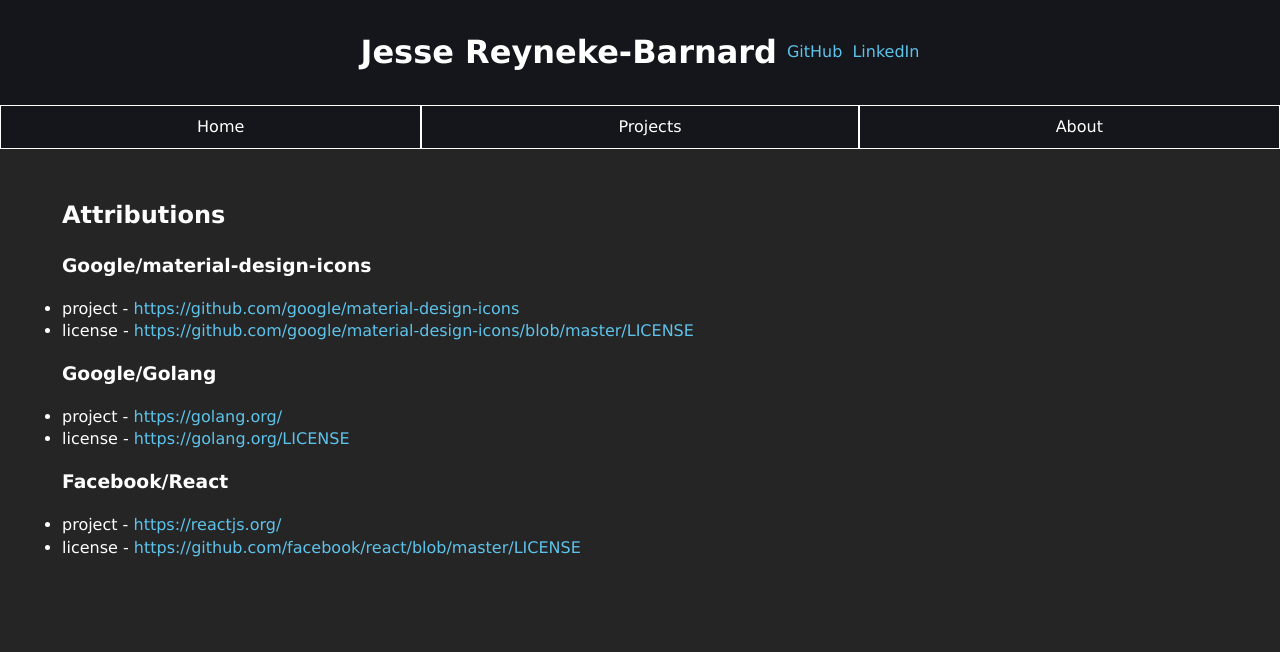
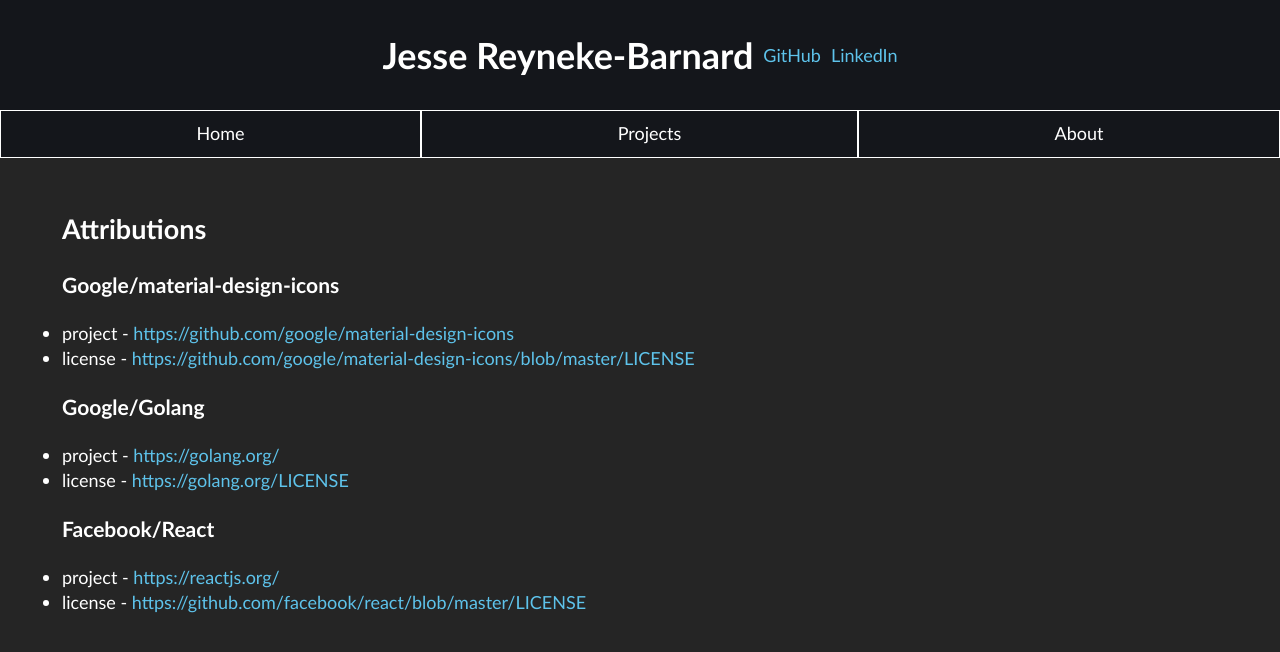
Before and after one commit to jesse-rb/portfolio, a React (Create React App) app in the folder React/: page /about in a window 1280 px wide. Shown: the top 652 px of the page. Built offline with nearby package versions, Linux system fonts and the light colour scheme.

Commit message:
Add small styling changes

```diff
--- a/React/src/App.css
+++ b/React/src/App.css
@@ -2,8 +2,8 @@
 	--color: #ffffff;
 	--color-2: #5ec3eb;
 	--color-source: #b3b3b3;
-	--background-color-source: #2b2b2b;
-	--background-color-source-2: #303030;
+	--background-color-source: #292929;
+	--background-color-source-2: #272727;
 
 
 	--background-color: #28092e;
@@ -35,7 +35,8 @@ img {
 }
 
 body {
-	font-family: 'Lucida Sans', 'Lucida Sans Regular', 'Lucida Grande', 'Lucida Sans Unicode', Geneva, Verdana, sans-serif;
+	font-family: 'calibri';
+	font-size: large;
 	line-height: 1.4;
 	color: var(--color);
 	background-color: var(--background-color-2);
@@ -82,7 +83,7 @@ button:active {
 .expander.expanded {
 	position: sticky;
 	position: -webkit-sticky;
-	top: 9em;
+	top: 8.5em;
 	z-index: 50;
 	right: 0;
 }
@@ -110,3 +111,19 @@ a {
 	max-width: 95%;
 	margin: auto;
 }
+
+/*Scroll bars*/
+::-webkit-scrollbar-corner {
+    background-color: var(--background-color);
+}
+::-webkit-scrollbar {
+    background-color: var(--background-color-5);
+    width: 0.8em;
+    height: 0.8em;
+    border-radius: 5px;
+}
+::-webkit-scrollbar-thumb {
+    background-color: var(--background-color-4);
+    border-radius: 5px;
+    border: 1px black solid;
+}
--- a/React/src/Components/Projects/Categories.css
+++ b/React/src/Components/Projects/Categories.css
@@ -6,7 +6,11 @@
 
 .categories > .category {
     flex-wrap: wrap;
-    flex-direction: row;
+    margin-top: var(--space-2);
+    margin-left: var(--space-2);
+}
+
+.categories > .category > .projects {
     margin-top: var(--space-2);
     margin-left: var(--space-2);
 }
--- a/React/src/Components/Projects/Category.js
+++ b/React/src/Components/Projects/Category.js
@@ -26,7 +26,7 @@ export default class Category extends Component {
                     <button className={this.hidden ? "" : "btn-expanded"} onClick={this.toggleHide} >&gt;</button>
                     <pre className="material-icons">{this.hidden ? "folder" : "folder_open"}</pre><pre>{name}</pre>
                 </div>
-                <div className={this.hidden ? "hidden" : ""}>
+                <div className={this.hidden ? "hidden projects" : "projects"}>
                     {
                         loading ?   <div id="loading">
                                         <h3>Loading projects...</h3>
--- a/React/src/Components/Projects/Project.css
+++ b/React/src/Components/Projects/Project.css
@@ -4,7 +4,7 @@
     margin-top: var(--space-2);
     border-radius: var(--border-radius);
     box-shadow: 0px 0px 10px 5px var(--background-color-3);
-    max-width: 100%;
+    flex-grow: 3;
 }
 
 .project > h4 {
--- a/React/src/Components/Projects/Source/File.js
+++ b/React/src/Components/Projects/Source/File.js
@@ -17,7 +17,7 @@ export default class File extends Component {
         let url = this.api + URL
         return (
             <div>
-                <div className="expander" style={{'--top': 5, '--z-index': 9}}>
+                <div className={this.hidden ? "expander" : "expander expanded"}>
                     <button className={this.hidden ? "" : "btn-expanded"} onClick={this.toggleHide} >
                         &gt;
                     </button>
--- a/React/src/Components/Projects/Source/Image.js
+++ b/React/src/Components/Projects/Source/Image.js
@@ -17,7 +17,7 @@ export default class File extends Component {
         let url = this.api + URL
         return (
             <div>
-                <div className="expander" style={{'--top': 5, '--z-index': 9}}>
+                <div className={this.hidden ? "expander" : "expander expanded"}>
                     <button className={this.hidden ? "" : "btn-expanded"} onClick={this.toggleHide} >
                         &gt;
                     </button>
--- a/React/src/Components/Projects/Source/source.css
+++ b/React/src/Components/Projects/Source/source.css
@@ -1,4 +1,7 @@
 .sourcecode {
+    resize: both;
+    overflow: auto;
+    max-height: 70vh;
     padding-top: var(--space);
     padding-left: var(--space-2);
     color: var(--color-source);
@@ -31,8 +34,8 @@
     left: 0;
     width: 50px;
     text-align: right;
-    color: var(--color);
-    content: counter(l) "| ";
+    color: var(--color-source);
+    content: counter(l) " | ";
     counter-increment: l;
 }
 
```
